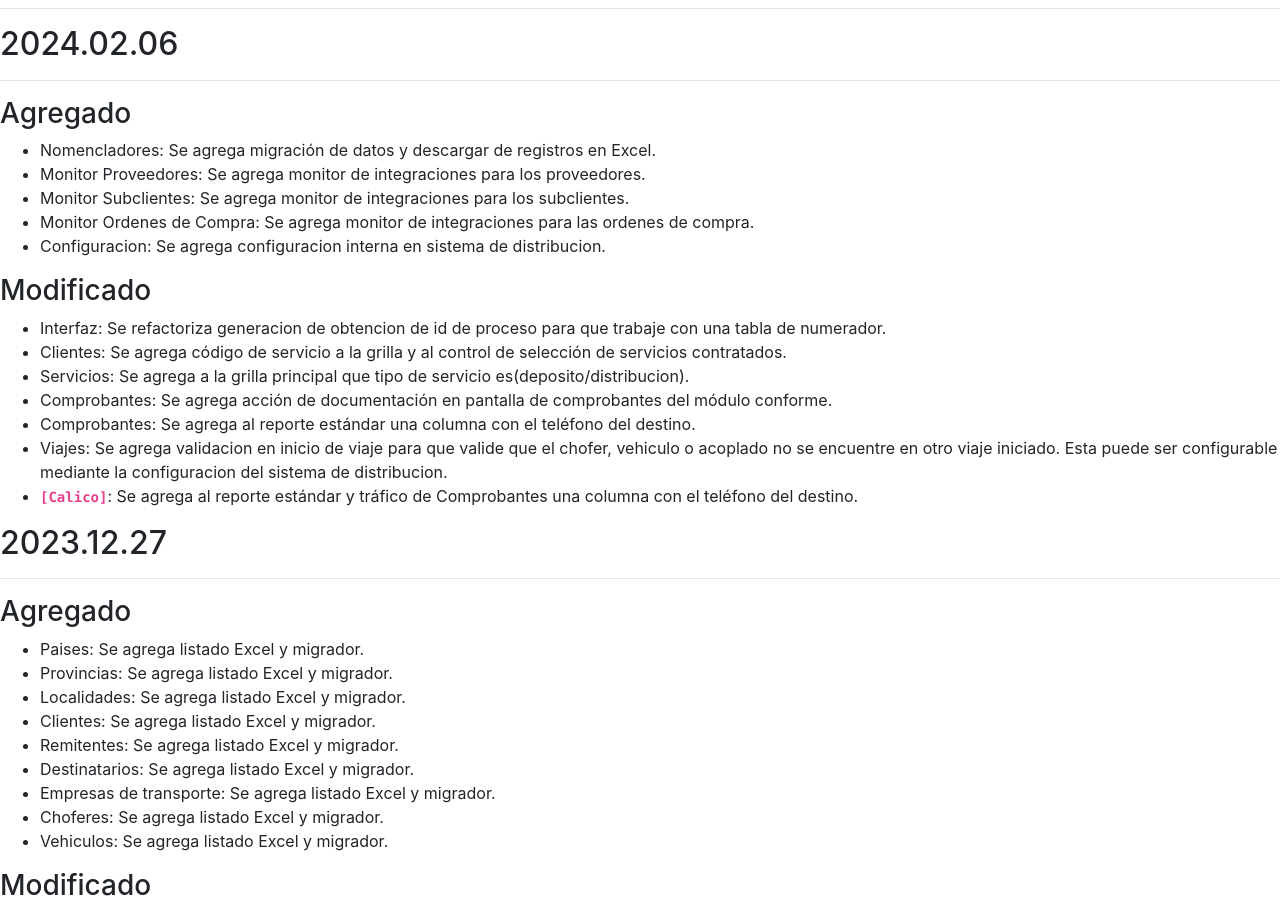
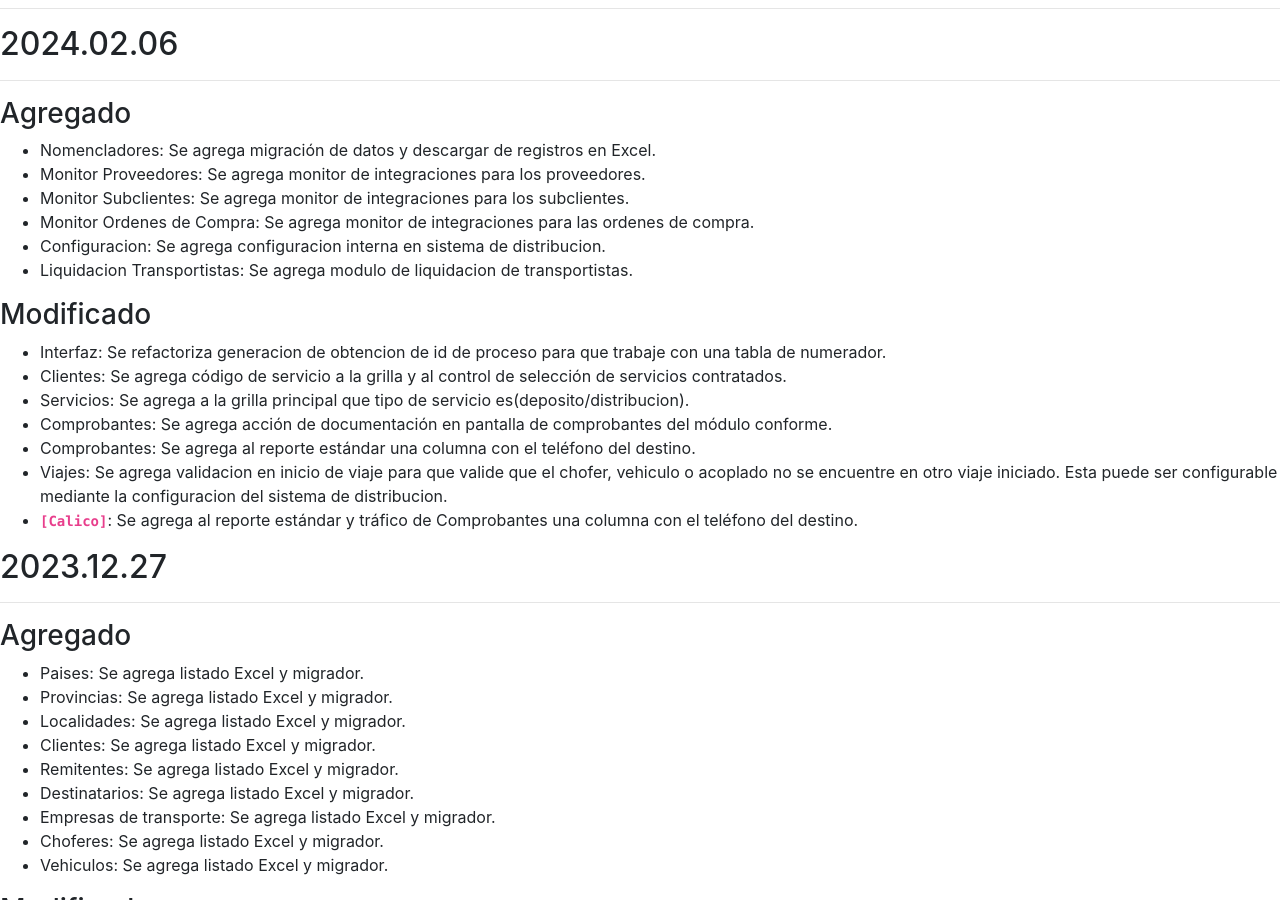
Before and after one commit to brainsys-arsaad/versionado, a Jekyll site: the page built from registro-cambios.markdown, in a window 1280 px wide and 900 px high, scrolled down 343 px. Built offline with Jekyll 4.4.1, drawn with Linux system fonts in a browser that asks for light colours.

Commit message:
Update registro-cambios.markdown

```diff
--- a/registro-cambios.markdown
+++ b/registro-cambios.markdown
@@ -113,6 +113,7 @@ El formato esta basado en [Keep a Changelog](https://keepachangelog.com/es-ES/1.
 - Monitor Subclientes: Se agrega monitor de integraciones para los subclientes.
 - Monitor Ordenes de Compra: Se agrega monitor de integraciones para las ordenes de compra.
 - Configuracion: Se agrega configuracion interna en sistema de distribucion.
+- Liquidacion Transportistas: Se agrega modulo de liquidacion de transportistas.
 
 ### Modificado
 - Interfaz: Se refactoriza generacion de obtencion de id de proceso para que trabaje con una tabla de numerador.
```
